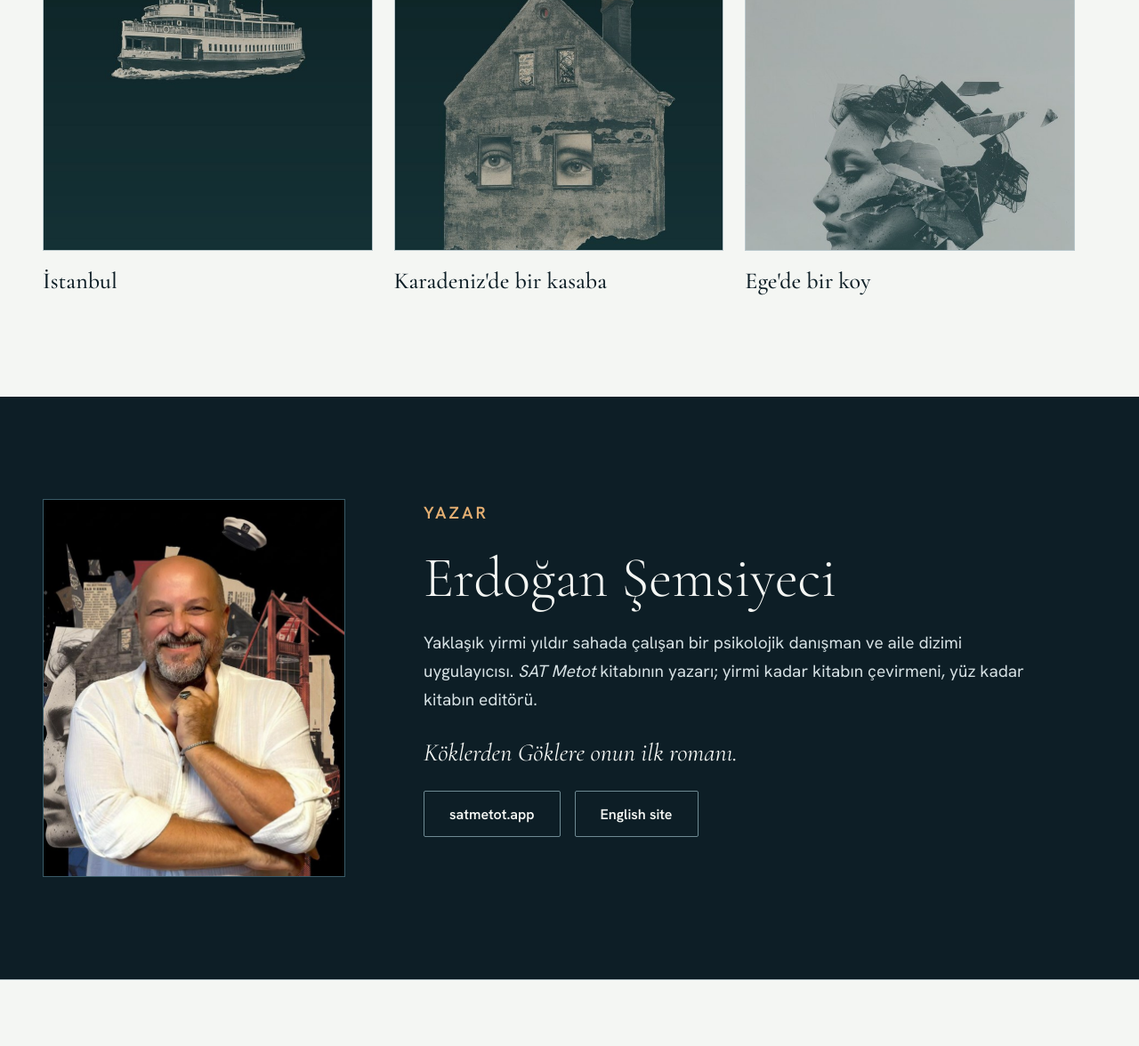
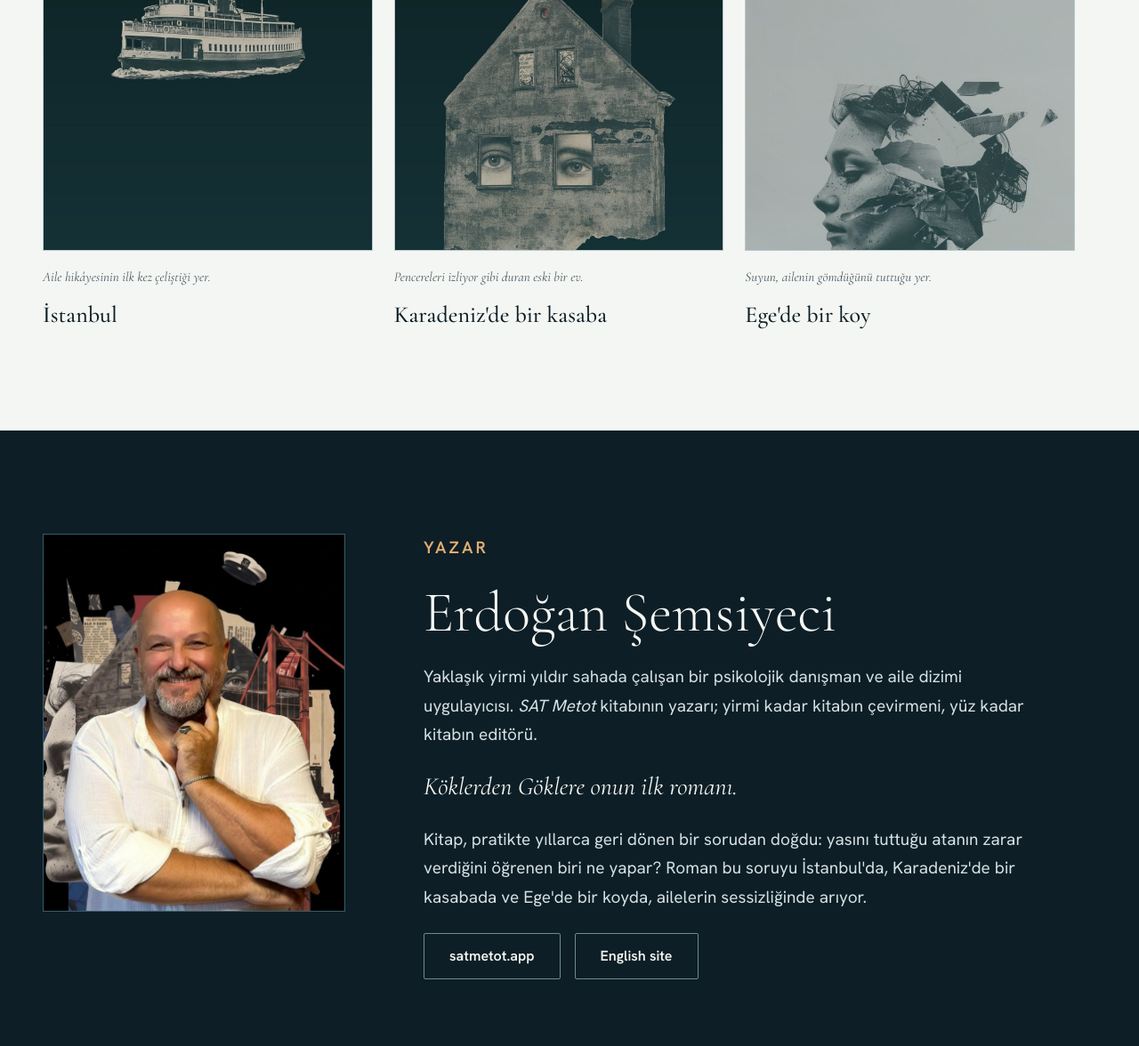
Before and after one commit to erdogansemsiyeci-ship-it/rootstoskynovel-site, a plain HTML site: page tr/index.html in a window 1280 px wide. Shown: the part 2059-3235 px from the top of the page at 89% size. Drawn offline with nearby package versions, Linux system fonts and the light colour scheme.

Commit message:
TR: gorsel altyazilari (uc yer) + yazar bolumune romanin dogusunu anlatan paragraf

```diff
--- a/style.css
+++ b/style.css
@@ -83,6 +83,7 @@ section{padding:clamp(64px,9vw,128px) var(--pad)}
 .book-band img{width:100%;height:auto;display:block;border:1px solid var(--rule)}
 .route-img img{width:100%;height:auto;display:block;border:1px solid var(--rule);margin-bottom:12px}
 .route-img span{font:500 26px var(--serif)}
+.route-img .cap{font:italic 15px/1.5 var(--serif);color:var(--muted);margin:0 0 10px}
 
 .editions{background:var(--salt-2);padding:clamp(48px,6vw,80px) var(--pad)}
 .editions .grid{display:grid;grid-template-columns:repeat(auto-fit,minmax(min(300px,100%),1fr));gap:32px 48px;align-items:center}
--- a/tr/index.html
+++ b/tr/index.html
@@ -89,9 +89,9 @@
         <img src="../assets/kolaj_bant_1400.jpg" alt="Köklerden Göklere — aile dizimi, göç ve iki kıtayı aşan bir aşk" width="1400" height="560" loading="lazy" decoding="async">
       </figure>
       <div class="route route-img">
-        <div><small>I</small><img src="../assets/kare_istanbul_600.jpg" alt="İstanbul'da bir vapur" width="600" height="600" loading="lazy" decoding="async"><span>İstanbul</span></div>
-        <div><small>II</small><img src="../assets/kare_karadeniz_600.jpg" alt="Pencerelerinde gözler olan eski bir ev" width="600" height="600" loading="lazy" decoding="async"><span>Karadeniz'de bir kasaba</span></div>
-        <div><small>III</small><img src="../assets/kare_ege_600.jpg" alt="Kağıt parçalarına dağılan bir kadın profili" width="600" height="600" loading="lazy" decoding="async"><span>Ege'de bir koy</span></div>
+        <div><small>I</small><img src="../assets/kare_istanbul_600.jpg" alt="İstanbul'da bir vapur" width="600" height="600" loading="lazy" decoding="async"><em class="cap">Aile hikâyesinin ilk kez çeliştiği yer.</em><span>İstanbul</span></div>
+        <div><small>II</small><img src="../assets/kare_karadeniz_600.jpg" alt="Pencerelerinde gözler olan eski bir ev" width="600" height="600" loading="lazy" decoding="async"><em class="cap">Pencereleri izliyor gibi duran eski bir ev.</em><span>Karadeniz'de bir kasaba</span></div>
+        <div><small>III</small><img src="../assets/kare_ege_600.jpg" alt="Kağıt parçalarına dağılan bir kadın profili" width="600" height="600" loading="lazy" decoding="async"><em class="cap">Suyun, ailenin gömdüğünü tuttuğu yer.</em><span>Ege'de bir koy</span></div>
       </div>
     </div>
   </section>
@@ -108,6 +108,7 @@
         <h2 class="name">Erdoğan Şemsiyeci</h2>
         <p>Yaklaşık yirmi yıldır sahada çalışan bir psikolojik danışman ve aile dizimi uygulayıcısı. <em>SAT Metot</em> kitabının yazarı; yirmi kadar kitabın çevirmeni, yüz kadar kitabın editörü.</p>
         <p class="pull"><em>Köklerden Göklere</em> onun ilk romanı.</p>
+        <p>Kitap, pratikte yıllarca geri dönen bir sorudan doğdu: yasını tuttuğu atanın zarar verdiğini öğrenen biri ne yapar? Roman bu soruyu İstanbul'da, Karadeniz'de bir kasabada ve Ege'de bir koyda, ailelerin sessizliğinde arıyor.</p>
         <div class="btn-row">
           <a class="btn btn-ghost" data-link="authorSite" href="#">satmetot.app</a>
           <a class="btn btn-ghost" href="/" hreflang="en" lang="en">English site</a>
```
